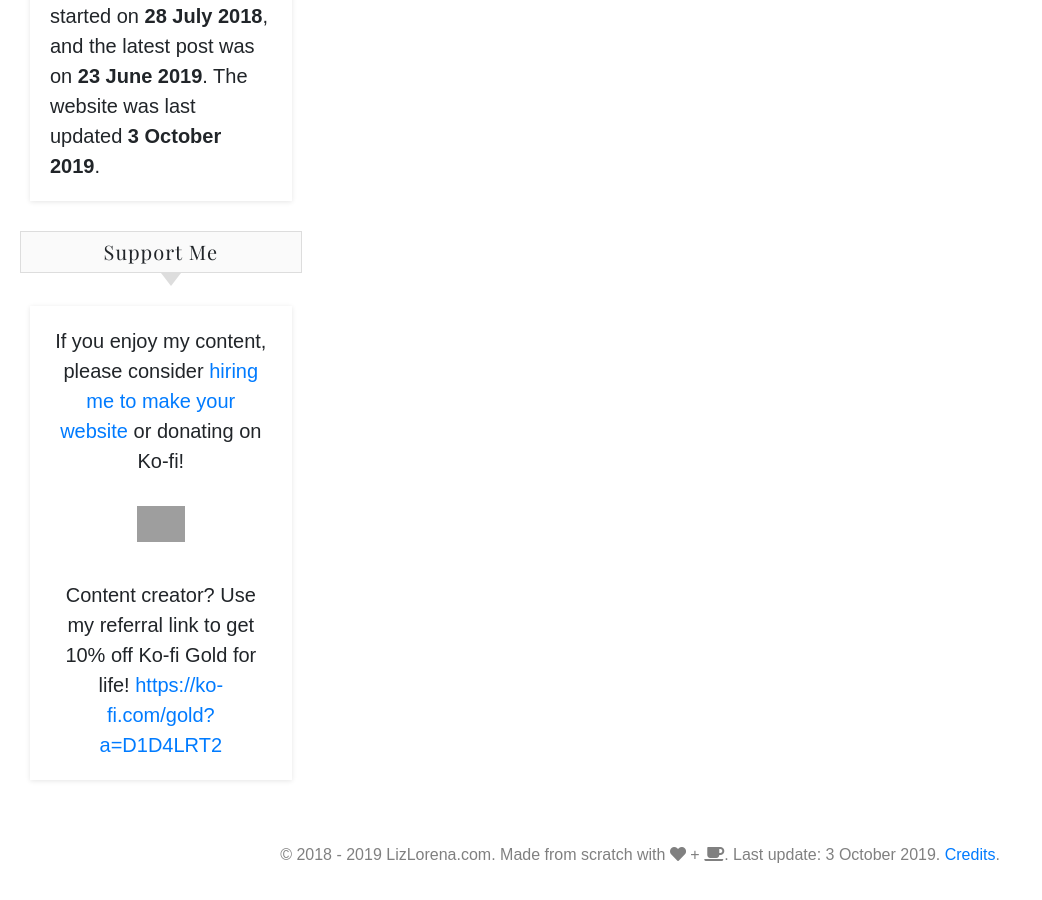
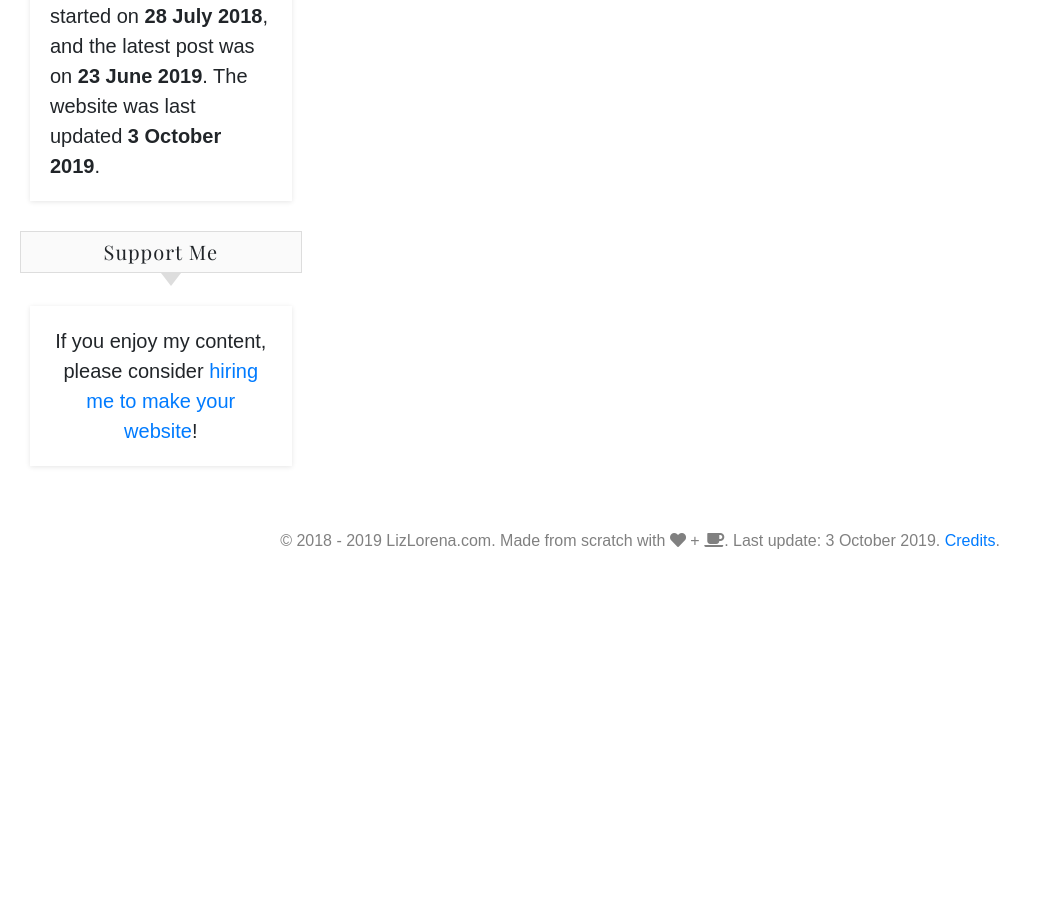
Before and after one commit to byliz/blog, a Jekyll site: the page built from index.html, in a window 1280 px wide and 900 px high, scrolled down 3897 px. Shown: the whole window, without its empty margins (0-1042 px from the left). Built offline with Jekyll 4.4.1, drawn with Linux system fonts in a browser that asks for light colours; nearby versions of some CDN libraries; the list of posts is cut into pages by our own code; after the commit the page ends 4483 px from its top, so only the background shows below that; grey boxes are pictures that could not be loaded.

Commit message:
Update widget_support.html

```diff
--- a/_includes/widget_support.html
+++ b/_includes/widget_support.html
@@ -2,16 +2,16 @@
 	<div class="widget-title"><h3>Support Me</h3></div>
 	<div class="widget-body">
 
-		<p style="text-align:center;">If you enjoy my content, please consider <a href="https://themes.lizlorena.com" target="_blank">hiring me to make your website</a> or donating on Ko-fi!
+		<p style="text-align:center;">If you enjoy my content, please consider <a href="https://themes.lizlorena.com" target="_blank">hiring me to make your website</a>!
 
-			<br><br>
+<!--			<br><br>
 
 			<a href='https://ko-fi.com/D1D4LRT2' target='_blank'><img height='36' style='border:0px;height:36px;' src='https://az743702.vo.msecnd.net/cdn/kofi4.png?v=0' border='0' alt='Buy Me a Coffee at ko-fi.com' title='Buy Me a Coffee at ko-fi.com' /></a>
 
 			<br><br>
 
 			Content creator? Use my referral link to get 10% off Ko-fi Gold for life! <a href="https://ko-fi.com/gold?a=D1D4LRT2" target="_blank">https://ko-fi.com/gold?a=D1D4LRT2</a>
-		</p>
+		--></p>
 
 		<!-- <script async src="//pagead2.googlesyndication.com/pagead/js/adsbygoogle.js"></script> -->
 		<!-- Sidebar Ad -->
```
